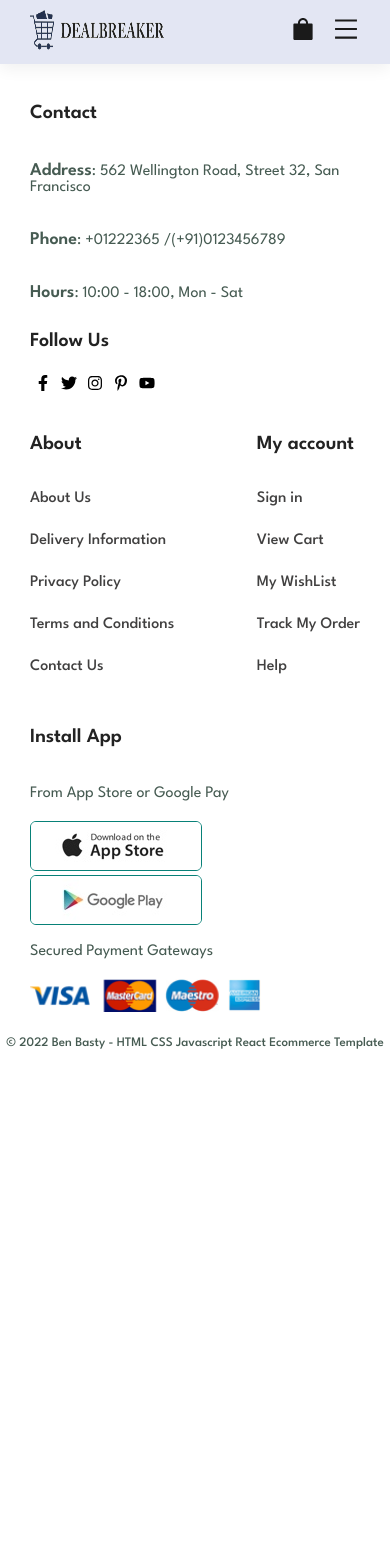
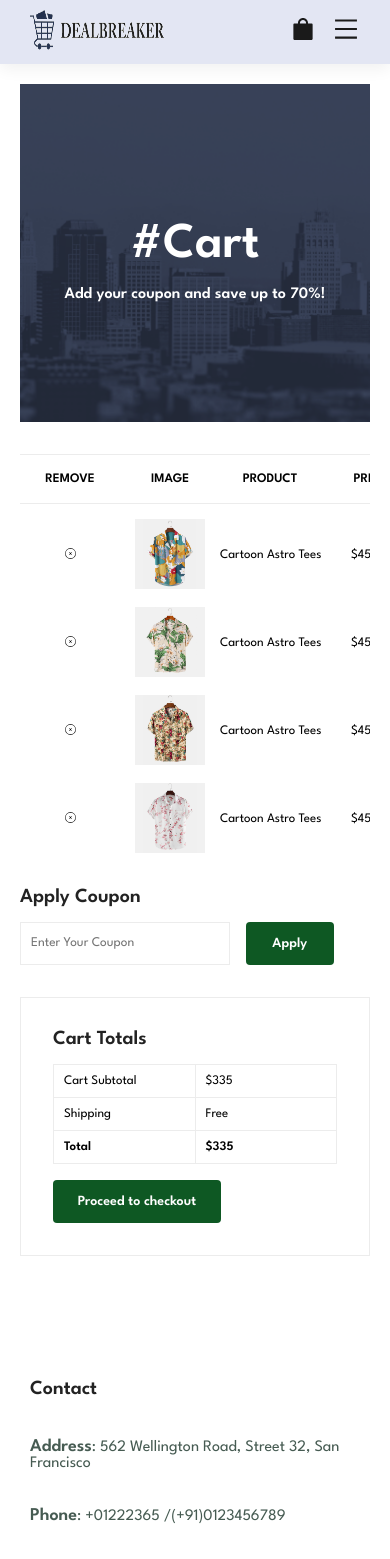
Before and after one commit to benbasty/ecommercereact, a React (Create React App) app: page /ecommerce/cart in a window 390 px wide. Shown: the top 1559 px of the page. Before the commit the page ends 1069 px from the top, so only its background shows below. Built offline with nearby package versions, Linux system fonts and the light colour scheme.

Commit message:
cart page, css and media queries

```diff
--- a/src/App.js
+++ b/src/App.js
@@ -9,6 +9,7 @@ import About from './components/About/About';
 import Footer from './components/Footer/Footer';
 import {Routes, Route} from 'react-router-dom'
 import Contact from './components/Contact/Contact';
+import Cart from './components/Cart/Cart';
 
 
 function App() {
@@ -22,6 +23,7 @@ function App() {
         <Route path='/ecommerce/blog' element={<Blog />} />
         <Route path='/ecommerce/about' element={<About />} />
         <Route path='/ecommerce/contact' element={<Contact />} />
+        <Route path='/ecommerce/cart' element={<Cart />} />
       </Routes>
       <Footer />
     </div>
--- /dev/null
+++ b/src/components/Cart/Cart.css
@@ -0,0 +1,177 @@
+/* banner */
+#bannerCartHeader {
+    display: flex;
+    flex-direction: column;
+    justify-content: center;
+    align-items: center;
+    text-align: center;
+    background-image: url('/src/assets/img/about/banner.png');
+    width: 100%;
+    height: 40vh;
+    background-size: cover;
+    background-position: center;
+}
+
+#bannerCartHeader h5 {
+    color: #fff;
+    font-size: 16px;
+
+}
+#bannerCartHeader h1 {
+    color: white;
+    padding: 10px 0;
+}
+
+/* cart table */
+
+#cart {
+    margin: 2rem 0;
+    overflow-x: auto;
+}
+
+#cart table {
+    width: 100%;
+    border-collapse: collapse;
+    table-layout: fixed;
+    white-space: nowrap;
+}
+
+#cart table img {
+    width: 70px;
+}
+
+#cart table td {
+    width: 100px;
+    text-align: center;
+}
+
+#cart table td input {
+    width: 70px;
+    padding: 10px 5px 10px 15px;
+}
+
+#cart table td input:focus {
+    outline: none;
+}
+
+#cart table thead {
+    border: 1px solid #ececec;
+    border-left: none;
+    border-right: none;
+}
+
+#cart table thead td {
+    padding: 18px 0;
+    font-weight: 700;
+    text-transform: uppercase;
+    font-size: 13px;
+}
+
+#cart table tbody tr td {
+    padding-top: 15px;
+}
+
+#cart table tbody td {
+    font-size: 13px;
+}
+
+/* coupon */
+#cart .coupon {
+    display: flex;
+    flex-direction: row;
+    justify-content: space-between;
+    gap: 5rem;
+    margin: 4rem 0;
+}
+
+#cart .coupon .apply-coupon {
+    display: flex;
+    flex-direction: column;
+    width: 40%;
+}
+
+#cart .coupon .apply-coupon h4 {
+    font-size: 20px;
+    margin-bottom: 1rem;
+}
+
+#cart .coupon .apply-coupon .coupon-fill-form {
+    display: flex;
+    flex-direction: row;
+    gap: 1rem;
+}
+
+#cart .coupon .apply-coupon .coupon-fill-form input {
+    padding: 6px 10px;
+    border: 1px solid #ececec;
+    width: 60%;
+}
+
+#cart .coupon .apply-coupon .coupon-fill-form button {
+    color: #fff;
+    padding: 1em 1.7em;
+    font-weight: 600;
+    border: 1px solid transparent;
+    outline: none;
+    background-color: rgb(14, 88, 35);
+    font-size: 14px;
+    transition: 0.5s ease;
+    white-space: nowrap;
+    border-radius: 4px;
+    width: 25%;
+}
+
+#cart .coupon .cart-totals {
+    width: 55%;
+    padding: 2rem;
+    border: 1px solid #ececec;
+}
+
+#cart .coupon .cart-totals h4 {
+    margin-bottom: 1rem;
+}
+
+#cart .coupon .cart-totals table {
+    border-collapse: collapse;
+    table-layout: fixed;
+    white-space: nowrap;
+}
+#cart .coupon .cart-totals table tr td {
+    border: 1px solid #ececec;
+    padding: 10px;
+    text-align: left;
+}
+
+#cart .coupon .cart-totals table tr:nth-child(3) {
+    font-weight: 800;
+}
+
+#cart .coupon .cart-totals button {
+    margin-top: 1rem;
+    color: #fff;
+    padding: 1em 1.7em;
+    font-weight: 600;
+    border: 1px solid transparent;
+    outline: none;
+    background-color: rgb(14, 88, 35);
+    font-size: 14px;
+    transition: 0.5s ease;
+    white-space: nowrap;
+    border-radius: 4px;
+}
+
+@media (max-width: 477px) {
+    #cart .coupon {
+        flex-direction: column;
+        gap: 2rem;
+        margin: 2rem 0;
+    }
+
+    #cart .coupon .apply-coupon {
+        width: 100%;
+    }
+
+    #cart .coupon .cart-totals {
+        width: 100%;
+    }
+}
--- /dev/null
+++ b/src/components/Cart/Cart.js
@@ -0,0 +1,15 @@
+import React from 'react'
+import './Cart.css'
+import CartHeader from './CartHeader'
+import ShopingCart from './ShopingCart'
+
+const Cart = () => {
+  return (
+    <section className='section-p1'>
+        <CartHeader />
+        <ShopingCart />
+    </section>
+  )
+}
+
+export default Cart
--- /dev/null
+++ b/src/components/Cart/CartHeader.js
@@ -0,0 +1,13 @@
+import React from 'react'
+import './Cart.css'
+
+const CartHeader = () => {
+  return (
+    <section id="bannerCartHeader" className='section-p1'>
+        <h1>#Cart</h1>
+        <h5>Add your coupon and save up to 70%!</h5>
+    </section>
+  )
+}
+
+export default CartHeader
--- /dev/null
+++ b/src/components/Cart/ShopingCart.js
@@ -0,0 +1,92 @@
+import React from 'react'
+import './Cart.css'
+import {CiCircleRemove} from 'react-icons/ci'
+import Img1 from '../../assets/img/products/f1.jpg'
+import Img2 from '../../assets/img/products/f2.jpg'
+import Img3 from '../../assets/img/products/f3.jpg'
+import Img4 from '../../assets/img/products/f4.jpg'
+
+const ShopingCart = () => {
+  return (
+    <section id='cart'>
+        <table>
+            <thead>
+                <tr>
+                    <td>Remove</td>
+                    <td>Image</td>
+                    <td>Product</td>
+                    <td>Price</td>
+                    <td>Quantity</td>
+                    <td>Subtotal</td>
+                </tr>
+            </thead>
+            <tbody>
+                <tr>
+                    <td><CiCircleRemove/></td>
+                    <td><img src={Img1} alt="imgCart" /></td>
+                    <td>Cartoon Astro Tees</td>
+                    <td>$45.67</td>
+                    <td><input type='number' placeholder='1'/></td>
+                    <td>$45.67</td>
+                </tr>
+                <tr>
+                    <td><CiCircleRemove/></td>
+                    <td><img src={Img2} alt="imgCart" /></td>
+                    <td>Cartoon Astro Tees</td>
+                    <td>$45.67</td>
+                    <td><input type='number' placeholder='1'/></td>
+                    <td>$45.67</td>
+                </tr>
+                <tr>
+                    <td><CiCircleRemove/></td>
+                    <td><img src={Img3} alt="imgCart" /></td>
+                    <td>Cartoon Astro Tees</td>
+                    <td>$45.67</td>
+                    <td><input type='number' placeholder='1'/></td>
+                    <td>$45.67</td>
+                </tr>
+                <tr>
+                    <td><CiCircleRemove/></td>
+                    <td><img src={Img4} alt="imgCart" /></td>
+                    <td>Cartoon Astro Tees</td>
+                    <td>$45.67</td>
+                    <td><input type='number' placeholder='1'/></td>
+                    <td>$45.67</td>
+                </tr>
+            </tbody>
+        </table>
+        <div className='coupon'>
+            <div className='apply-coupon'>
+                <h4>Apply Coupon</h4>
+                <div className='coupon-fill-form'>
+                    <input type='text' placeholder='Enter Your Coupon' />
+                    <button>Apply</button>
+                </div>
+            </div>
+            <div className='cart-totals'>
+                <h4>Cart Totals</h4>
+                <table>
+                    <tbody>
+                        <tr>
+                            <td>Cart Subtotal</td>
+                            <td>$335</td>
+                        </tr>
+                        <tr>
+                            <td>Shipping</td>
+                            <td>Free</td>
+                        </tr>
+                        <tr>
+                            <td>Total</td>
+                            <td>$335</td>
+                        </tr>
+                    </tbody>
+                </table>
+                <button>Proceed to checkout</button>
+            </div>
+        </div>
+
+    </section>
+  )
+}
+
+export default ShopingCart
--- a/src/components/Header/Header.js
+++ b/src/components/Header/Header.js
@@ -26,7 +26,7 @@ function Header() {
                     <li><Link to='/ecommerce/blog' onClick={() => setActiveNav('#blog')} className={activeNav === '#blog' ? 'active' : ''}>Blog</Link></li>
                     <li><Link to='/ecommerce/about' onClick={() => setActiveNav('#about')} className={activeNav === '#about' ? 'active' : ''}>About</Link></li>
                     <li><Link to='/ecommerce/contact' onClick={() => setActiveNav('#contact')} className={activeNav === '#contact' ? 'active' : ''}>Contact</Link></li>
-                    <li id='shopping-bag'><Link href='#shopping' onClick={() => setActiveNav('#shopping')} className={activeNav === '#shopping' ? 'active' : ''}><AiFillShopping/></Link></li>
+                    <li id='shopping-bag'><Link to='/ecommerce/cart' onClick={() => setActiveNav('#shopping')} className={activeNav === '#shopping' ? 'active' : ''}><AiFillShopping/></Link></li>
                     <i id='close' onClick={closeNavBar}><AiOutlineClose /></i>
                 </ul>
             </div>
```
